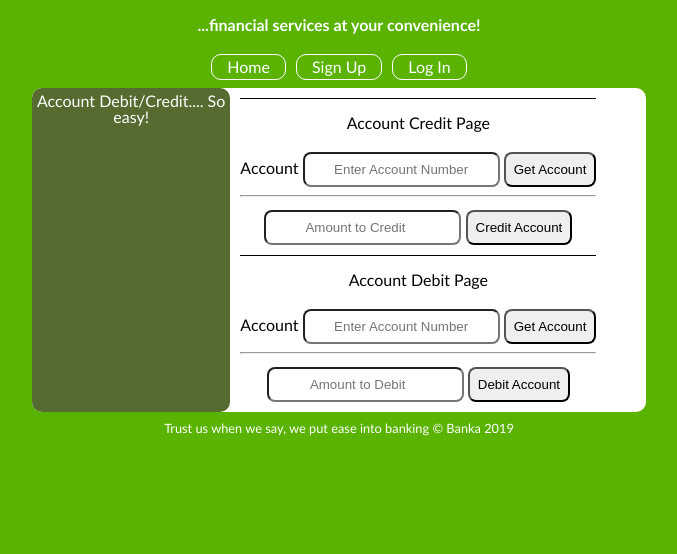
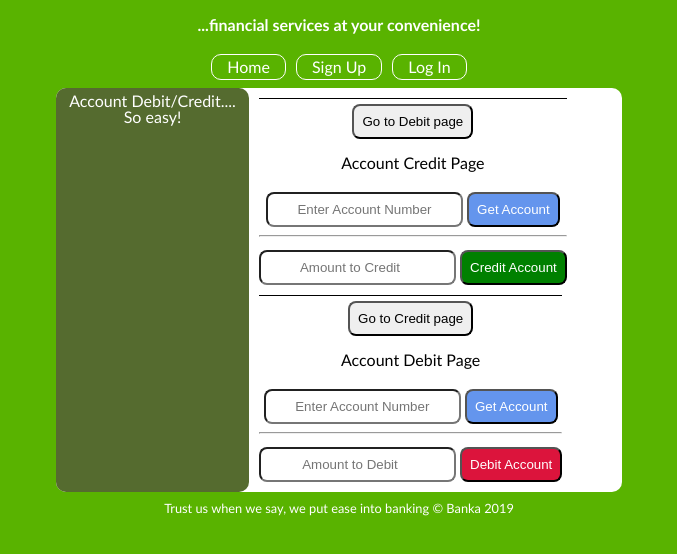
Before and after one commit to thevetdoctor/banka, a plain HTML site: page ui/update.html in a window 1280 px wide. Shown: the part 58-612 px from the top of the page, without its empty margins (301-978 px from the left). Drawn offline with Linux system fonts and the light colour scheme.

Commit message:
[#164902737]-minor-update

```diff
--- a/ui/css/main.css
+++ b/ui/css/main.css
@@ -154,6 +154,20 @@ input {
     border-top: 1px solid;
 }
 
+.get-account {
+    background-color: cornflowerblue;
+    color: #fff;
+}
+
+.credit-account {
+background-color: green;
+    color: #fff;
+}
+
+.debit-account {
+    background-color: crimson;
+    color: #fff;
+}
 
 
 
--- a/ui/update.html
+++ b/ui/update.html
@@ -31,26 +31,28 @@
             <div class="block2">
                 <div class="block-list">
                     <form class="form">
+                    <input type="button" value="Go to Debit page">
                         <p>Account Credit Page</p>
 
-                        <label>Account</label>
+                        <label></label>
                         <input type="text" name="account-number" placeholder="Enter Account Number">
-                        <input type="button" value="Get Account">
+                        <input class="get-account" type="button" value="Get Account">
                         <hr>
                         <input type="number" name="amount" placeholder="Amount to Credit">
-                        <input type="button" value="Credit Account">
+                        <input class="credit-account" type="button" value="Credit Account">
                     </form>
                 </div>
                 <div class="block-list">
                         <form class="form">
+                    <input type="button" value="Go to Credit page">
                             <p>Account Debit Page</p>
 
-                            <label>Account</label>
+                            <label></label>
                             <input type="text" name="account-number" placeholder="Enter Account Number">
-                            <input type="button" value="Get Account">
+                            <input class="get-account" type="button" value="Get Account">
                             <hr>
                             <input type="number" name="amount" placeholder="Amount to Debit">
-                            <input type="button" value="Debit Account">
+                            <input class="debit-account" type="button" value="Debit Account">
                         </form>
                 </div>
             </div>
```
